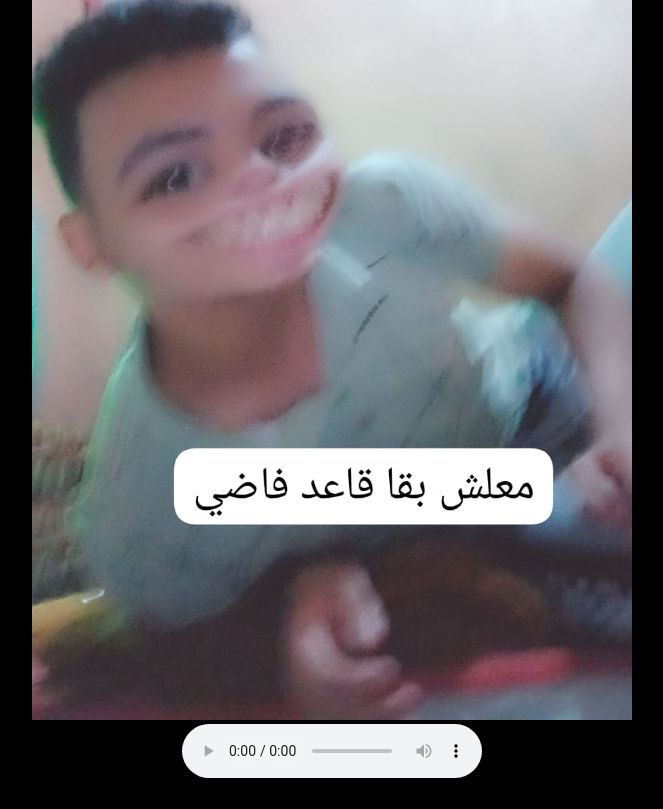
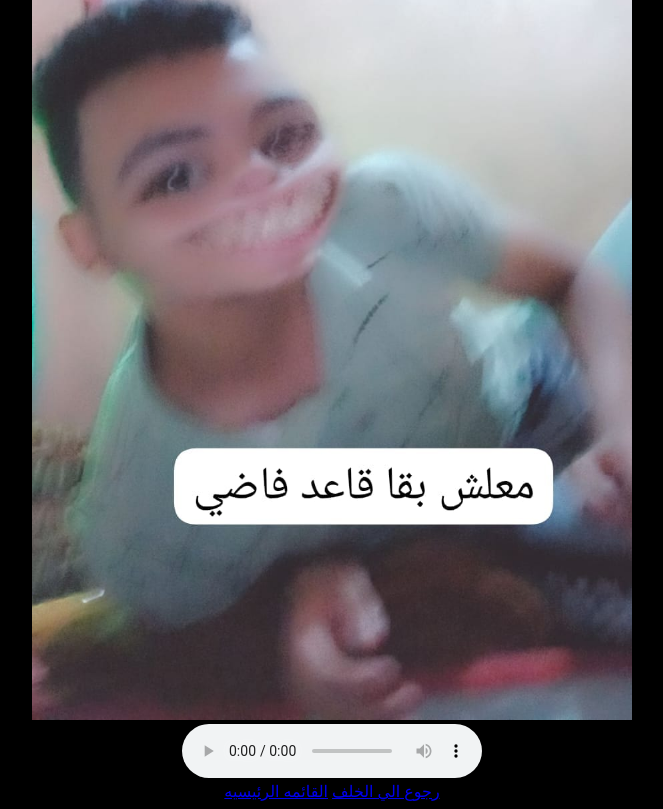
Before and after one commit to msqar3435-blip/sakr7, a plain HTML site: page index3.html in a window 1280 px wide. Shown: the part 355-1164 px from the top of the page, without its empty margins (308-971 px from the left). Drawn offline with Linux system fonts and the light colour scheme.

Commit message:
Update index3.html

```diff
--- a/index3.html
+++ b/index3.html
@@ -8,5 +8,7 @@
 <body style="text-align: center;" bgcolor="black">
    <img src="mohamed.jpg" width="600"><br>
    <audio src="mohamed.mp3" controls></audio><br>
+       <a style="text-align: right;" href="index2.html">رجوع الي الخلف</a>
+       <a style="text-align: center;" href="index.html">القائمه الرئيسيه</a>
 </body>
 </html>
```
